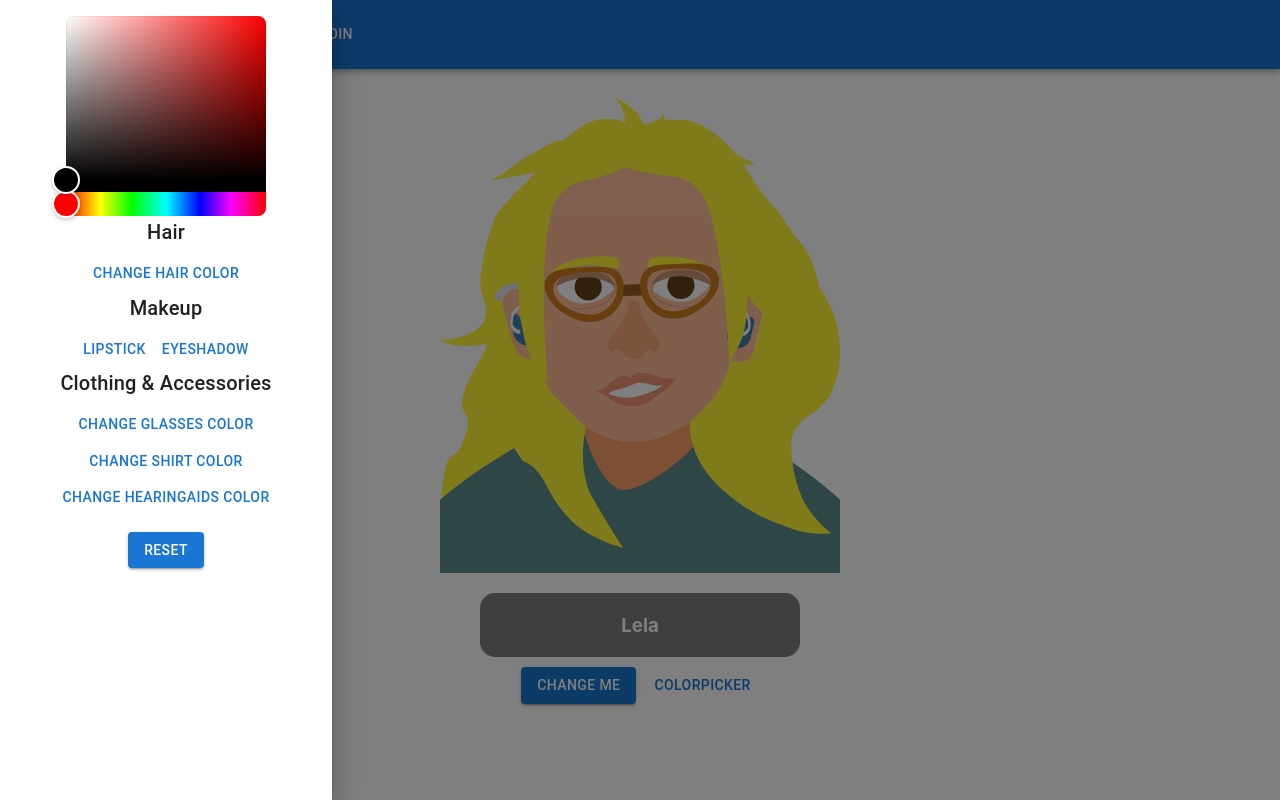
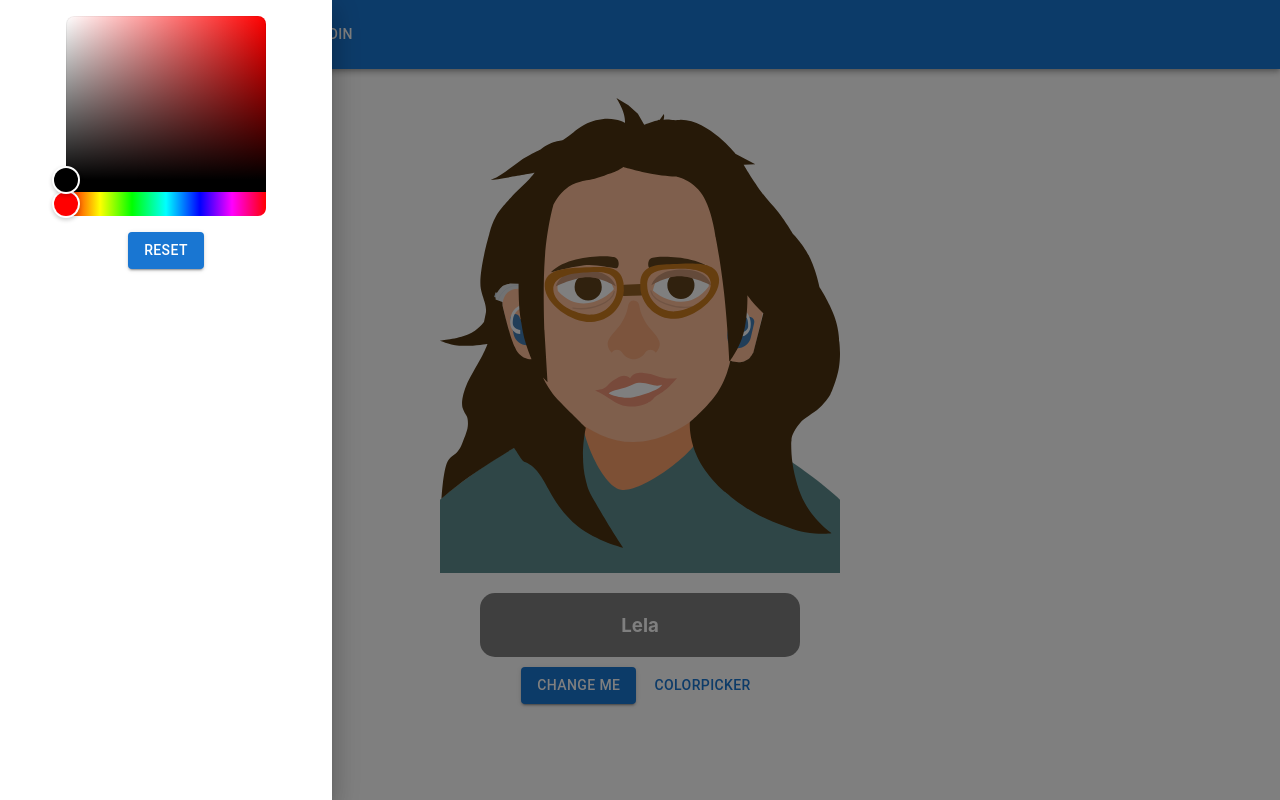
Before and after one commit to CanoodlingSocks/my-interactive-avatar, a React (Create React App) app: page / in a window 1280 px wide. Both pictures are taken after a click on the button "COLORPICKER". Built offline with nearby package versions, Linux system fonts and the light colour scheme.

Commit message:
save progress

```diff
--- a/src/App.css
+++ b/src/App.css
@@ -1,8 +1,8 @@
 /* For testing purposes*/
 
- .hair {
+ /* .hair {
   fill: rgb(255, 245, 52);
-}
+} */
 
 /*
 .lips {
--- /dev/null
+++ b/src/components/Shared/Layout/ColorPicker/Buttons/button-interfaces.tsx
@@ -0,0 +1,16 @@
+export interface CatButtonsProps {
+    handleClickHair: () => void;
+    handleClickEyes: () => void;
+  }
+
+export interface DudeButtonsProps {
+    handleClickHair: () => void;
+    handleClickBeard: () => void;
+    handleClickGlasses: () => void;
+    handleClickShirt: () => void;
+  }
+
+export interface HearingAidButtonsProps {
+  handleClickOuter: () => void;
+  handleClickInner: () => void;
+}
--- /dev/null
+++ b/src/components/Shared/Layout/ColorPicker/Buttons/colorpicker-buttons.tsx
@@ -0,0 +1,56 @@
+import { CatButtonsProps, DudeButtonsProps, HearingAidButtonsProps } from "./button-interfaces";
+import { Button } from "@mui/material";
+import Typography from '@mui/material/Typography';
+
+export const HearingAidButtons = (props: HearingAidButtonsProps) => {
+   return(
+
+       <>
+    <Typography variant="h6" gutterBottom>
+    Hearingaid
+    </Typography>
+    <Button onClick={props.handleClickOuter}>Change Hearingaid Color</Button>
+    <Typography variant="h6" gutterBottom>
+    Earmold
+    </Typography>
+    <Button onClick={props.handleClickInner}>Change Earmold Color</Button>
+    </>
+       )
+}
+
+export const CatButtons = (props: CatButtonsProps) => (
+    <>
+      <Typography variant="h6" gutterBottom>
+        Fur
+      </Typography>
+      <Button onClick={props.handleClickHair}>Change Fur Color</Button>
+      <Typography variant="h6" gutterBottom>
+        Eyes
+      </Typography>
+      <Button onClick={props.handleClickEyes}>Change Eye Color</Button>
+    </>
+  );
+
+export const DudeButtons = (
+    props: DudeButtonsProps) => (
+    <>
+      <Typography variant="h6" gutterBottom>
+        Hair
+      </Typography>
+      <Button onClick={props.handleClickHair}>Change Hair Color</Button>
+      <Typography variant="h6" gutterBottom>
+        Beard
+      </Typography>
+      <Button onClick={props.handleClickBeard}>Change Beard Color</Button>
+      <Typography variant="h6" gutterBottom>
+        Glasses
+      </Typography>
+      <Button onClick={props.handleClickGlasses}>Change Glasses Color</Button>
+      <Typography variant="h6" gutterBottom>
+        Shirt
+      </Typography>
+      <Button onClick={props.handleClickShirt}>Change Shirt Color</Button>
+    </>
+  );
+
+  export default DudeButtons;
--- a/src/components/Shared/Layout/ColorPicker/colorpicker.tsx
+++ b/src/components/Shared/Layout/ColorPicker/colorpicker.tsx
@@ -4,6 +4,8 @@ import { Drawer, Button, Box } from "@mui/material";
 import PaletteIcon from '@mui/icons-material/Palette';
 import { styled } from '@mui/material/styles';
 import Typography from '@mui/material/Typography';
+import { CatButtons, DudeButtons, HearingAidButtons } from "./Buttons/colorpicker-buttons";
+
 
 interface ColorPickerProps {
     drawerOpen: boolean;
@@ -72,8 +74,16 @@ export const ColorPicker = ({ drawerOpen, setDrawerOpen, imageString }: ColorPic
     changeColor("eyeglasses", color);
   };
 
-  const handleClickHearingAids = () => {
+  const handleClickOuter = () => {
+    changeColor("hearingaid-outer", color)
+  };
+
+  const handleClickInner = () => {
     changeColor("hearingaid-inner", color);
+  };
+
+  const handleClickEyes = () => {
+    changeColor("iris", color);
   };
 
   //Conditionally render a "Beard" button
@@ -97,6 +107,33 @@ export const ColorPicker = ({ drawerOpen, setDrawerOpen, imageString }: ColorPic
     setColor("#000000");
   }
 
+  const renderButtons = () => {
+    if (imageString === "WhatTheCat") {
+      return <CatButtons
+      handleClickHair={handleClickHair}
+      handleClickEyes={handleClickEyes}
+      />;
+    } else if (imageString === "DudeLela") {
+      return (
+        <>
+      <DudeButtons
+      handleClickHair={handleClickHair}
+      handleClickBeard={handleClickBeard}
+      handleClickGlasses={handleClickGlasses}
+      handleClickShirt={handleClickShirt}
+      />
+      <HearingAidButtons
+      handleClickOuter={handleClickOuter}
+      handleClickInner={handleClickInner}
+      />
+      </>
+      )
+    } else {
+      return null;
+    }
+  };
+
+
   return (
     <>
       <Drawer open={drawerOpen} onClose={() => setDrawerOpen(false)} anchor="left">
@@ -104,11 +141,23 @@ export const ColorPicker = ({ drawerOpen, setDrawerOpen, imageString }: ColorPic
           <Box display="flex" justifyContent="center">
             <HexColorPicker color={color} onChange={handleColorChange} />
           </Box>
-
-          <Typography variant="h6" gutterBottom>
+          {renderButtons()}
+        </Box>
+        <Box textAlign="center">
+          <Button variant="contained" onClick={resetColors}>
+            Reset
+          </Button>
+        </Box>
+      </Drawer>
+    </>
+  );
+};
+          {/* <Typography variant="h6" gutterBottom>
             Hair
           </Typography>
-          <Button onClick={handleClickHair}>Change Hair Color</Button>
+          <Button onClick={handleClickHair}>
+          {isCat ? "Change Fur Color" : "Change Hair Color"}
+          </Button>
           {isDudeLela && (
           <>
             <Typography variant="h6" gutterBottom>
@@ -122,19 +171,5 @@ export const ColorPicker = ({ drawerOpen, setDrawerOpen, imageString }: ColorPic
           </Typography>
           <Button onClick={handleClickLips}>Lipstick</Button>
           <Button onClick={handleClickEyeLids}>Eyeshadow</Button>
-          <Typography variant="h6" gutterBottom>
-            Clothing & Accessories
-          </Typography>
-          <Button onClick={handleClickGlasses}>Change Glasses Color</Button>
-          <Button onClick={handleClickShirt}>Change Shirt Color</Button>
-          <Button onClick={handleClickHearingAids}>Change Hearingaids Color</Button>
-        </Box>
-        <Box textAlign="center">
-          <Button variant="contained" onClick={resetColors}>
-            Reset
-          </Button>
-        </Box>
-      </Drawer>
-    </>
-  );
-};
+
+          <Button onClick={handleClickHearingAids}>Change Hearingaids Color</Button>*/}
```
